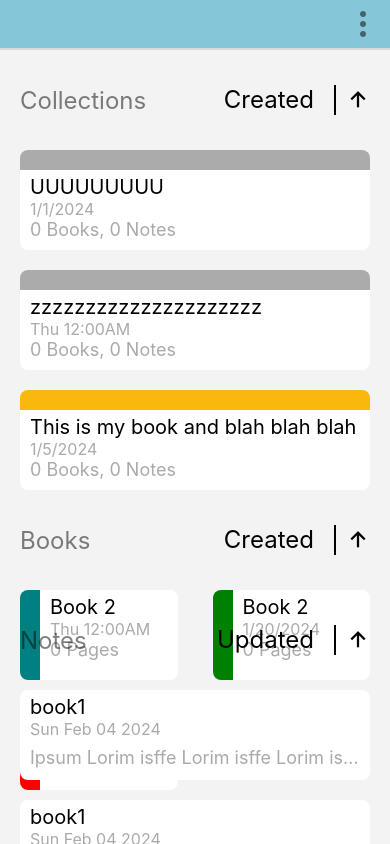
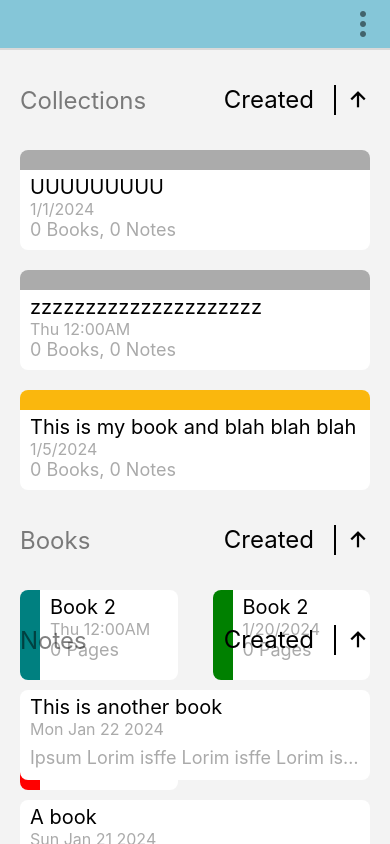
Before and after one commit to PBasham/pb-journaling, a React Native app: screen / in a window 390 px wide. Built offline with nearby package versions, Linux system fonts and the light colour scheme.

Commit message:
added useMyNote hook to handle state managment for Notes

```diff
--- a/src/hooks/useMyBooks/useMyBooks.ts
+++ b/src/hooks/useMyBooks/useMyBooks.ts
@@ -28,14 +28,10 @@ const useMyBooks = (): [
     //todo hold state for filtering
     const [myBooks, setMyBooks] = useState<Book[]>([])
     const [myBookSortBY, setMyBookSortBY] = useState<string>("updatedAt")
-    const [myBookDisplayedSortBy, setMyBookDisplayedSortBy] = useState("Updated")
     const [myBookSortAsc, setMyBookSortAsc] = useState<boolean>(false)
 
 
     async function sortMyBooks(Books: Book[], sortBy: string, sortAsc: boolean) {
-
-        console.log(`sortBy: ${sortBy}\nsortAsc: ${sortAsc}`)
-
         let sortedCollecitons: Book[] = []
 
         switch (sortBy) {
--- a/src/hooks/useMyCollections/useMyCollections.ts
+++ b/src/hooks/useMyCollections/useMyCollections.ts
@@ -28,13 +28,10 @@ const useMyCollections = (): [
     //todo hold state for filtering
     const [myCollections, setMyCollections] = useState<Collection[]>([])
     const [myCollectionSortBY, setMyCollectionSortBY] = useState<string>("updatedAt")
-    const [myCollectionDisplayedSortBy, setMyCollectionDisplayedSortBy] = useState("Updated")
     const [myCollectionSortAsc, setMyCollectionSortAsc] = useState<boolean>(false)
 
 
     async function sortMyCollections(collections: Collection[], sortBy: string, sortAsc: boolean) {
-
-        console.log(`sortBy: ${sortBy}\nsortAsc: ${sortAsc}`)
 
         let sortedCollecitons: Collection[] = []
 
--- /dev/null
+++ b/src/hooks/useMyNotes/index.ts
@@ -0,0 +1 @@
+export { default as useMyNotes } from "./useMyNotes"
--- /dev/null
+++ b/src/hooks/useMyNotes/useMyNotes.ts
@@ -0,0 +1,173 @@
+import { useEffect, useState } from "react";
+import { Note } from "../../interfaces/Collection";
+import { SortByOptions, SortingOptions } from "../../interfaces/OrderByBar";
+
+
+
+const useMyNotes = (): [
+    Note[],
+    string,
+    { name: string, updatedAt: string, createdAt: string, },
+    boolean,
+    (newNote: Note) => void,
+    (myNoteId: number) => void,
+    (updatedNote: Note) => void,
+    (Notes: Note[], sortBy: string, sortAsc: boolean) => void
+] => {
+
+    const noteSortOptions: {
+        name: string;
+        updatedAt: string;
+        createdAt: string;
+    } = {
+        name: "Name",
+        updatedAt: "Updated",
+        createdAt: "Created",
+    }
+
+    //todo hold state for filtering
+    const [myNotes, setMyNotes] = useState<Note[]>([])
+    const [myNoteSortBY, setMyNoteSortBY] = useState<string>("updatedAt")
+    const [myNoteSortAsc, setMyNoteSortAsc] = useState<boolean>(false)
+
+
+    async function sortMyNotes(Notes: Note[], sortBy: string, sortAsc: boolean) {
+        let sortedCollecitons: Note[] = []
+
+        switch (sortBy) {
+            case "name":
+                if (sortAsc) { sortedCollecitons = Notes.sort((a, b) => a.title < b.title ? 1 : -1); }
+                else { sortedCollecitons = Notes.sort((a, b) => a.title > b.title ? 1 : -1); }
+                break;
+            case "createdAt":
+                if (sortAsc) { sortedCollecitons = Notes.sort((a, b) => a.createdAt < b.createdAt ? 1 : -1); }
+                else { sortedCollecitons = Notes.sort((a, b) => a.createdAt > b.createdAt ? 1 : -1); }
+                break;
+            case "updatedAt":
+                if (sortAsc) { sortedCollecitons = Notes.sort((a, b) => a.updatedAt < b.updatedAt ? 1 : -1); }
+                else { sortedCollecitons = Notes.sort((a, b) => a.updatedAt > b.updatedAt ? 1 : -1); }
+                break;
+            default:
+                if (sortAsc) { sortedCollecitons = Notes.sort((a, b) => a.updatedAt < b.updatedAt ? 1 : -1); }
+                else { sortedCollecitons = Notes.sort((a, b) => a.updatedAt > b.updatedAt ? 1 : -1); }
+                break;
+        }
+
+        setMyNotes(sortedCollecitons)
+        setMyNoteSortBY(sortBy)
+        setMyNoteSortAsc(sortAsc)
+
+    }
+
+    //LEFT-OFF SET UP SORTING OPTIOSN TO PASS AS PARAMS
+    //LEFT-OFF set up hooks folder
+
+    async function getMyNotes(): Promise<Note[]> {
+        //TODO - get myNotes from async storage
+        const Notes: Note[] = [
+            {
+                collectionRef: null,
+                bookRef: null,
+
+                recordId: 1,
+                id: "note1",
+
+                color: "",
+                title: "A book",
+                feeling: "feeling",
+                text: "Ipsum Lorim isffe Lorim isffe Lorim isffe Lorim isffe Lorim isffe ",
+
+                isFavorite: false,
+                isLocked: false,
+
+                createdAt: new Date("2024-01-22"),
+                updatedAt: new Date("2024-01-21"),
+            },
+            {
+                collectionRef: null,
+                bookRef: null,
+
+                recordId: 2,
+                id: "note2",
+
+                color: "",
+                title: "This is another book",
+                feeling: "feeling",
+                text: "Ipsum Lorim isffe Lorim isffe Lorim isffe Lorim isffe Lorim isffe ",
+
+                isFavorite: false,
+                isLocked: false,
+
+                createdAt: new Date("2024-01-21"),
+                updatedAt: new Date("2024-01-22"),
+            },
+
+
+        ]
+        return Notes
+    }
+    async function getMyNoteSortDetail(): Promise<SortingOptions> {
+        //TODO - get myNoteSortDetail from async storage
+        let sortingOptions: SortingOptions = {
+            sortBy: "createdAt",
+            sortAsc: false,
+        }
+
+
+        return sortingOptions
+    }
+
+    async function handleSetUpNotes() {
+
+        let MY_NOTES: Note[] = await getMyNotes()
+        let MY_NOTES_SORT_DETAIL = await getMyNoteSortDetail()
+
+        await sortMyNotes(MY_NOTES, MY_NOTES_SORT_DETAIL.sortBy, MY_NOTES_SORT_DETAIL.sortAsc)
+    }
+
+    useEffect(() => { handleSetUpNotes() }, [])
+
+    const addNote = (newNote: Note): void => {
+
+        let newMyNotes = [...myNotes, newNote]
+        //todo - need to get max of record ids and then get + 1;
+        //TODO - Save newMyNotes to AsyncStorage
+
+        setMyNotes(newMyNotes)
+    }
+
+    const updateNote = (updatedNote: Note): void => {
+
+        let newMyNotes = [...myNotes].filter((Note) => Note.recordId != updatedNote.recordId)
+
+        newMyNotes.push(updatedNote)
+
+        //TODO - Save newMyNotes to AsyncStorage
+
+        setMyNotes(newMyNotes)
+    }
+    const removeNote = (myNoteId: number): void => {
+
+        let newMyNotes = [...myNotes].filter((Note) => Note.recordId != myNoteId)
+
+        //TODO - Save newMyNotes to AsyncStorage
+
+        setMyNotes(newMyNotes)
+    }
+
+
+
+    return [
+        myNotes,
+        myNoteSortBY,
+        noteSortOptions,
+        myNoteSortAsc,
+        addNote,
+        removeNote,
+        updateNote,
+        sortMyNotes
+    ]
+
+}
+
+export default useMyNotes
--- a/src/screens/Collections/Collections.tsx
+++ b/src/screens/Collections/Collections.tsx
@@ -18,6 +18,7 @@ import { BookCard } from "../../components/BookCard";
 import { SortByOptions, SortingOptions } from "../../interfaces/OrderByBar";
 
 import { useMyBooks, useMyCollections } from "../../hooks";
+import { useMyNotes } from "../../hooks/useMyNotes";
 
 
 const CollectionScreenContainer = styled.ScrollView`
@@ -97,66 +98,18 @@ const DividerBar = styled.View`
 
 const Collections: FunctionComponent = () => {
 
-
-
-
-    const notes: Note[] = [
-        {
-            collectionRef: null,
-            bookRef: null,
-
-            recordId: 1,
-            id: "note1",
-
-            color: "",
-            title: "book1",
-            feeling: "feeling",
-            text: "Ipsum Lorim isffe Lorim isffe Lorim isffe Lorim isffe Lorim isffe ",
-
-            isFavorite: false,
-            isLocked: false,
-
-            createdAt: new Date(),
-            updatedAt: new Date(),
-        },
-        {
-            collectionRef: null,
-            bookRef: null,
-
-            recordId: 2,
-            id: "note2",
-
-            color: "",
-            title: "book1",
-            feeling: "feeling",
-            text: "Ipsum Lorim isffe Lorim isffe Lorim isffe Lorim isffe Lorim isffe ",
-
-            isFavorite: false,
-            isLocked: false,
-
-            createdAt: new Date(),
-            updatedAt: new Date(),
-        },
-
-
-    ]
-
-
     //TODO - set up state for each sections Filter/sort order
 
     const [myCollections, myCollectionSortBY, collectionSortOptions, myCollectionSortAsc, addCollection, removeCollection, updateCollection, sortMyCollections] = useMyCollections()
 
     const [myBooks, myBookSortBY, bookSortOptions, myBookSortAsc, addBook, removeBook, updateBook, sortMyBooks] = useMyBooks()
 
+    const [ myNotes, myNoteSortBY, noteSortOptions, myNoteSortAsc, addNote, removeNote, updateNote, sortMyNotes ] = useMyNotes()
 
 
 
 
 
-    const [booksFilterBy, setBooksFilterBy] = useState<SortingOptions | null>(null);
-
-
-    const [notesFilterBy, setNotesFilterBy] = useState<SortingOptions | null>(null);
 
     useEffect(() => {
         handleSetUpData()
@@ -191,9 +144,7 @@ const Collections: FunctionComponent = () => {
 
                         onPress={handleUpdateCollectionSortOrder}
                     />
-                    <CollectionsDiv>
-
-                        {myCollections!.map((collection) => {
+                    <CollectionsDiv children={myCollections!.map((collection) => {
                             return <CollectionCard
                                 key={`${collection.recordId}-${collection.id}-${collection.createdAt}`}
                                 recordId={collection.recordId}
@@ -211,22 +162,19 @@ const Collections: FunctionComponent = () => {
                                 notes={collection.notes}
                             />
                         })}
-
-
-                    </CollectionsDiv>
+                    />
 
                     <SortHeaderBar
                         sortBy={myBookSortBY}
                         sortAsc={myBookSortAsc}
-                        sortOptions={collectionSortOptions}
+                        sortOptions={bookSortOptions}
                         header="Books"
 
                         onPress={handleUpdateMyBooksSortOrder}
                     />
 
 
-                    <BooksDiv>
-                        {myBooks.map((book) => {
+                    <BooksDiv children={myBooks.map((book) => {
                             return <BookCard
                                 key={`${book.recordId}-${book.createdAt}`}
                                 collectionRef={book.collectionRef}
@@ -243,30 +191,27 @@ const Collections: FunctionComponent = () => {
                                 createdAt={book.createdAt}
                                 pages={book.pages}
                             />
-                        })}
+                        })} />
 
 
-                    </BooksDiv>
-
                     <SortHeaderBar
-                        sortBy={notesFilterBy?.sortBy}
-                        sortAsc={notesFilterBy?.sortAsc}
-                        sortOptions={collectionSortOptions}
+                        sortBy={myNoteSortBY}
+                        sortAsc={myNoteSortAsc}
+                        sortOptions={noteSortOptions}
                         header="Notes"
 
                         onPress={() => console.log("Pressity press press")}
                     />
 
 
-                    <NotesDiv>
-                        {notes.map((note) => {
+                    <NotesDiv children={myNotes.map((note) => {
                             return <NoteCard key={`${note.id}-${note.createdAt}`}>
                                 <BodyText textAlignment="left" text={note.title} />
                                 <SubierText textAlignment="left" text={`${note.updatedAt.toDateString()}`} />
                                 <SubText lines={1} textStyles={{ marginTop: "auto", marginBottom: "auto" }} textAlignment="left" text={note.text} />
                             </NoteCard>
                         })}
-                    </NotesDiv>
+                    />
                 </CollectionScreenContainerInner>
             </CollectionScreenContainer>
         </>
```
